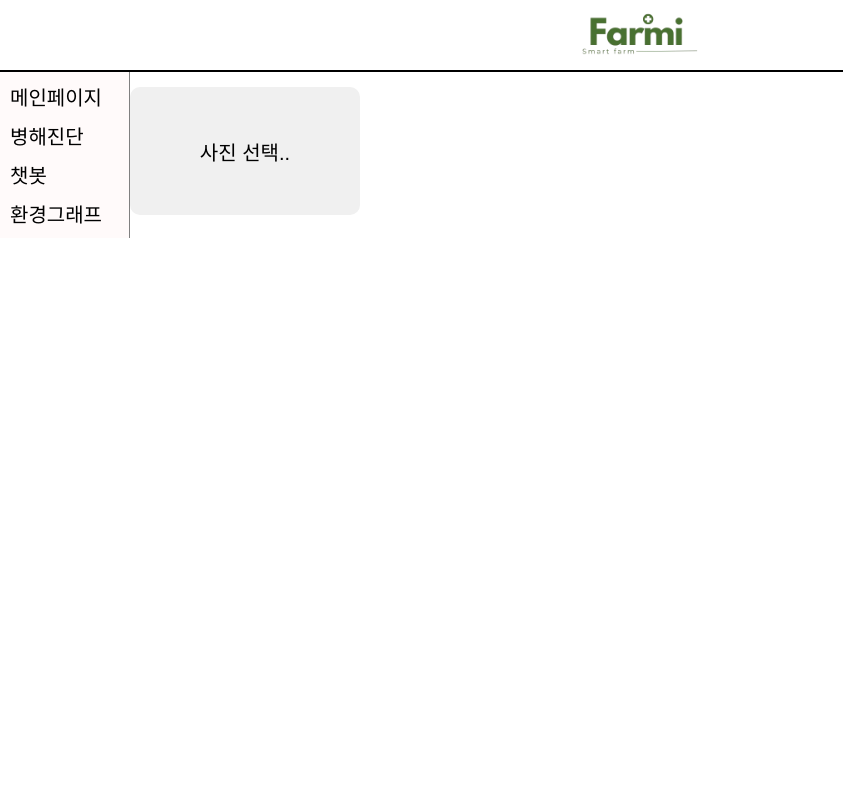
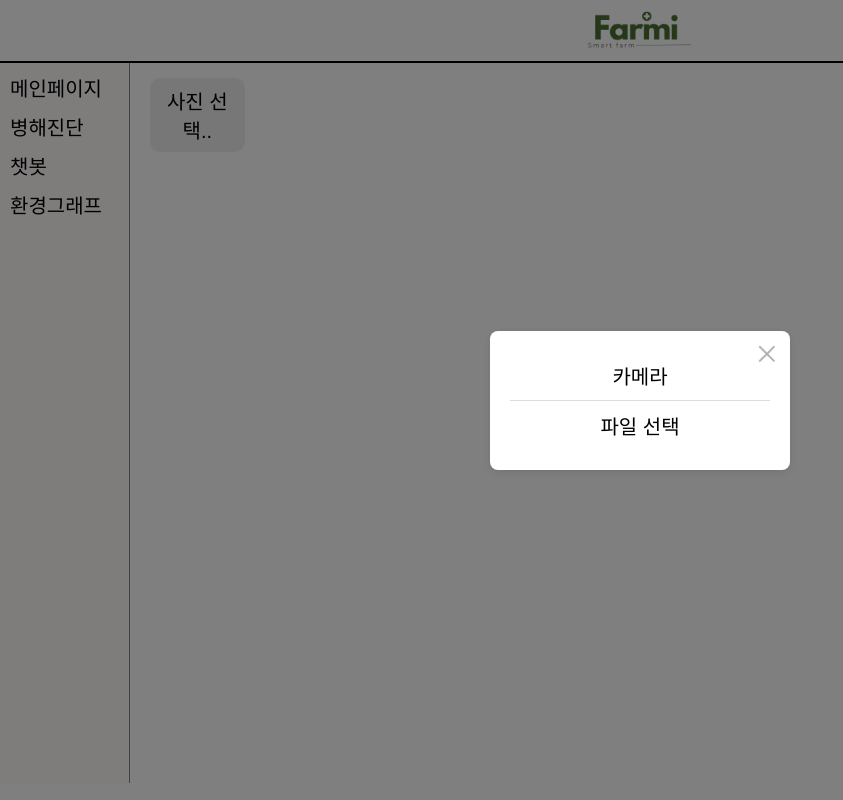
Before and after one commit to sojaeheon/smartfarm, a Vue app in the folder frontend/: page /DiseaseDiagnosis in a window 1280 px wide. Both pictures are taken after a click on the button "사진 선택..". Shown: the whole page, without its empty margins (0-843 px from the left). Built offline with nearby package versions, Linux system fonts and the light colour scheme.

Commit message:
modified:   frontend/src/components/AppHeader.vue 	modified:   frontend/src/components/DiseaseDiagnosis.vue 	modified:   frontend/src/components/MenuList.vue

```diff
--- a/frontend/src/components/AppHeader.vue
+++ b/frontend/src/components/AppHeader.vue
@@ -1,6 +1,6 @@
 <template>
     <header class="header">
-        <img src="../assets/Farmi.svg" alt="farmi" class="logo" height="50vh">
+        <img src="../assets/Farmi.svg" alt="farmi" class="logo" height="45vh">
         <button id="menu-button" v-if="isMobile" @click="toggleShow"></button>
     </header>
     <div class="menuWrap" v-if="show == true">
@@ -51,7 +51,7 @@ export default {
     display: flex;
     justify-content: center; /* 로고를 가운데로 배치 */
     align-items: center; /* 세로로 가운데 정렬 */
-    padding: 10px 20px;
+    padding: 8px;
     position: relative; /* 메뉴 버튼이 위치할 수 있도록 설정 */
 }
 
--- a/frontend/src/components/DiseaseDiagnosis.vue
+++ b/frontend/src/components/DiseaseDiagnosis.vue
@@ -4,7 +4,7 @@
             <AppHeader />
         </div>
     </header>
-    <div class="PhotoSelection">
+    <div class="PhotoSelection" :class="{ 'menu-open': isMenuOpen }">
         <button class="Selection" @click="ShowModal = true">사진 선택..</button>
     </div>
 
@@ -14,39 +14,26 @@
     </div>
 
     <!-- 모달 창: 카메라 또는 파일 선택 -->
-    <div v-if="showModal" class="modal-background">
-      <div class="modal">
-        <button class="close-button" @click="closeModal">X</button>
-        <button @click="openCamera">카메라</button>
-        <button @click="openFilePicker">파일 선택</button>
-      </div>
+    <div class="modal-background" v-if="ShowModal">
+        <ul class="modal">
+            <button class="close-button" @click="closeModal"></button>
+            <li @click="openCamera">카메라</li>
+            <li @click="openFilePicker">파일 선택</li>
+        </ul>
     </div>
 
-    <!-- <div class="modal" v-if="ShowModal == true">
-        <ui class="modal-content">
-            <li @click="openCamera">카메라</li>
-            <li @click="openFilePicker">파일 선택</li>
-            <li @click="ShowModal = false">닫기</li>
-        </ui>
-    </div> -->
     <!-- 파일 선택 숨김 -->
     <input ref="fileInput" type="file" accept="image/*" @change="onFileChange" style="display: none;" />
-
-    <!-- 업로드된 이미지 리스트 -->
-    <!-- <div class="uploaded-images">
-        <div v-for="(imageUrl, index) in imageUrls" :key="index" class="image-wrapper">
-            <img :src="imageUrl" alt="업로드된 이미지" class="uploaded-image" />
-        </div>
-    </div> -->
 
     <!-- 진단 결과 모달 -->
     <div v-if="showDiagnosis" class="modal-background">
       <div class="modal">
         <button class="close-button" @click="closeDiagnosis"></button>
-        <h3>병해진단 결과</h3>
+        <h3>진단 결과</h3>
         <p>{{ diagnosis }}</p>
       </div>
     </div>
+
 </template>
 
 <script>
@@ -55,13 +42,12 @@ import AppHeader from './AppHeader.vue';
 export default {
     data() {
         return{
+            ShowModal: false,
             photos: [], // 업로드된 사진을 저장하는 배열
-            showModal: false, // 사진 선택 모달창 상태
             showDiagnosis: false, // 진단 결과 모달창 상태
             diagnosis: '', // 진단 결과 저장
 
-            // ShowModal: false,
-            // imageUrls: [],     // 업로드된 이미지들의 URL을 저장하는 배열
+            isMenuOpen: false,
         }
     },
     components: {
@@ -87,16 +73,22 @@ export default {
                 const file = files[i];
                 if (file) {
                     const imageUrl = URL.createObjectURL(file);  // 이미지 URL 생성
-                    this.imageUrls.push(imageUrl);  // 배열에 추가하여 이미지 저장
+                    this.photos.push(imageUrl);  // 배열에 추가하여 이미지 저장
                 }
             }
         },
         openDiagnosis(photo) {  // 진단 내용을 불러오고 모달을 엽니다.
-            this.diagnosis = `진단 결과: ${photo}`;
+            this.diagnosis = `${photo}`;
             this.showDiagnosis = true;
         },
         closeDiagnosis() {
             this.showDiagnosis = false;
+        },
+        closeModal() {
+            this.ShowModal = false;
+        },
+        toggleMenu() {
+            this.isMenuOpen = !this.isMenuOpen;
         },
     },
 }
@@ -106,9 +98,11 @@ export default {
 <style>
 .PhotoSelection {
     display: flex;
-    height: 40vh;
-    margin-top: 15px;
-    margin-left: 30px;
+    top: 10px;
+    left: 20px;
+    width: 37vw;
+    height: 20%;
+    transform: transform 0.1s ease; /* 이동할 때 부드럽게 */
 }
 .Selection {
     background-color: #f0f0f0;
@@ -117,33 +111,52 @@ export default {
     width: 20%;
     height: 40%;
     cursor: pointer;
+    margin-top: 15px;
+    margin-left: 20px;
+    padding: 8px;
 }
 
 /* 모달 스타일 */
-.modal {
+.modal-background {
     position: fixed;
     top: 0;
     left: 0;
-  width: 40%; /* 전체 너비 */
-  height: 40%; /* 전체 높이 */
-  background-color: rgba(0, 0, 0, 0.5); /* 반투명 검정 배경 */
+    width: 100%;
+    height: 100%;
+    background-color: rgba(0, 0, 0, 0.5); /* 배경 어둡게 */
     display: flex;
     justify-content: center;
-  align-items: center; /* 가운데 정렬 */
+    align-items: center; /* 중앙 정렬 */
 }
 
-.modal-content {
+.modal {
+    position: relative;
     background-color: white;
     padding: 15px;
     border-radius: 10px;
-  width: 100%; /* 화면 크기에 맞게 조정 */
-  max-width: 400px; /* 최대 크기 설정 */
-  box-sizing: border-box; /* 패딩과 테두리를 포함한 크기 계산 */
+    width: 80%;
+    max-width: 300px;
     text-align: center;
+    cursor: pointer;
 }
 
+.close-button {
+    background-image: url('@/assets/closebutton.svg');
+    background-size: contain;
+    background-repeat: no-repeat;
+    background-position: center;
+    width: 30px;
+    height: 30px;
+    border: none;
+    cursor: pointer;
+    position: absolute;  /* 절대 위치로 설정 */
+    top: 8px;  /* 모달의 상단에 붙이기 */
+    right: 8px;  /* 모달의 오른쪽에 붙이기 */
+}
+
+
 /* li 태그 스타일 (버튼처럼 보이게) */
-.modal-content li {
+.modal li {
   list-style: none; /* 기본 리스트 스타일 제거 */
   padding: 10px 0; /* 항목마다 여백 추가 */
   border-bottom: 1px solid #ddd; /* 항목 구분선 */
@@ -152,56 +165,39 @@ export default {
 }
 
 /* 마지막 항목은 구분선을 제거 */
-.modal-content li:last-child {
+.modal li:last-child {
   border-bottom: none;
 }
 
-.close-button {
-    background-image: url(../assets/);
+.photo-gallery {
+    display: grid;
+    grid-template-columns: repeat(auto-fill, minmax(150px, 1fr)); /* 이미지가 화면에 맞게 정렬되도록 */
+    gap: 8px; /* 이미지 간의 간격을 설정 */
+    margin-top: 20px; /* 상단 여백 */
+    max-height: calc(100vh - 200px); /* 화면 높이에서 메뉴바 높이를 뺀 크기를 지정 */
+    overflow-y: auto; /* 세로로 스크롤이 생기도록 설정 */
+    padding-right: 10px; /* 스크롤바로 인한 오른쪽 여백 */
 }
 
-/* 모달 스타일
+/* 이미지 미리보기 스타일 */
+.preview-image {
+    width: 150px;
+    height: 200px; /* 이미지의 가로세로 비율을 유지하면서 자동으로 크기 조절 */
+    object-fit: contain;
+    border-radius: 5px;
+    cursor: pointer;
+    margin-top: 10px;
+    margin-left: 20px;
+}
+/* 모바일 화면에서 버튼 크기와 여백 조정 */
+@media (max-width: 768px) {
+    .Selection {
+        width: 50%;
+        height: 30%;
+    }
     .modal {
-    position: fixed;
-    top: 0;
-    width: 40%;
-    height: 40%;
-    background-color: rgba(0, 0, 0, 0.5);
-    display: flex;
-    justify-content: center; */
-    /* align-items: center; */
-    /* border-radius: 10px; */
-    /* max-width: 400px; 최대 크기 설정 */
-/* }
-.modal-content {
-    background-color: white;
-    padding: 20px;
-    border-radius: 10px;
-    text-align: center; */
-    /* width: 100%; 화면 크기에 맞게 조정 */
-    /* max-width: 400px; 최대 크기 설정 */
-    /* box-sizing: border-box; 패딩과 테두리를 포함한 크기 계산 */
-
-    /* cursor: pointer;
-} */
-
-.preview {
-    margin-top: 20px;
-    text-align: center;
+        width: 90%;
+    }
 }
 
-.preview-image {
-    max-width: 100%;
-    height: auto;
-    border-radius: 10px;
-}
-
-
-/* 모바일 화면에서 버튼 크기와 여백 조정 */
-@media (max-width: 768px) {
-    .modal-content button {
-        font-size: 0.9rem; /* 모바일에서 버튼 텍스트 크기 조정 */
-        padding: 8px 16px; /* 모바일에서 버튼 패딩 조정 */
-    }
-}
 </style>
--- a/frontend/src/components/MenuList.vue
+++ b/frontend/src/components/MenuList.vue
@@ -35,6 +35,7 @@ a {
   float: left;
   background-color: snow;
   width: 130px;
+  height: 90vh;
 }
 
 a:hover {
```
Lines whose indentation alone changed are shown as unchanged.
